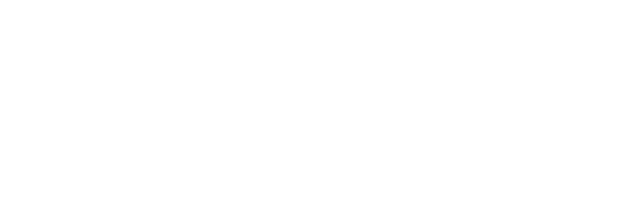
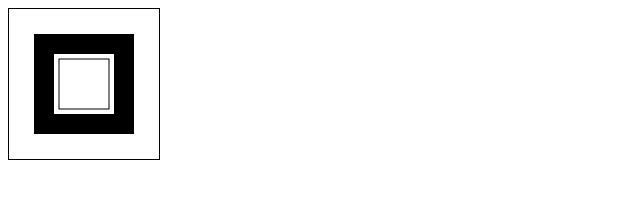
Before and after one commit to ericlndbrg/js-clock, a plain HTML site: page index.html in a window 1280 px wide. Shown: the whole page, without its empty margins (0-640 px from the left). Drawn offline with Linux system fonts and the light colour scheme.

Commit message:
got a rectangle drawn in the canvas element, need to learn how to draw a circle

```diff
--- /dev/null
+++ b/css/styles.css
@@ -0,0 +1,3 @@
+canvas {
+  border: 1px solid black;
+}
--- a/index.html
+++ b/index.html
@@ -3,8 +3,10 @@
   <head>
     <meta charset="utf-8" />
     <title>JavaScript Clock</title>
+    <link href="./css/styles.css" rel="stylesheet" />
   </head>
   <body>
+    <canvas id="canvas-element" width="150" height="150"></canvas>
     <script src="./js/index.js"></script>
   </body>
 </html>
--- a/js/index.js
+++ b/js/index.js
@@ -0,0 +1,9 @@
+function draw() {
+  var canvas = document.getElementById('canvas-element');
+  var ctx = canvas.getContext('2d');
+  ctx.fillRect(25, 25, 100, 100);
+  ctx.clearRect(45, 45, 60, 60);
+  ctx.strokeRect(50, 50, 50, 50);
+}
+
+draw();
```
